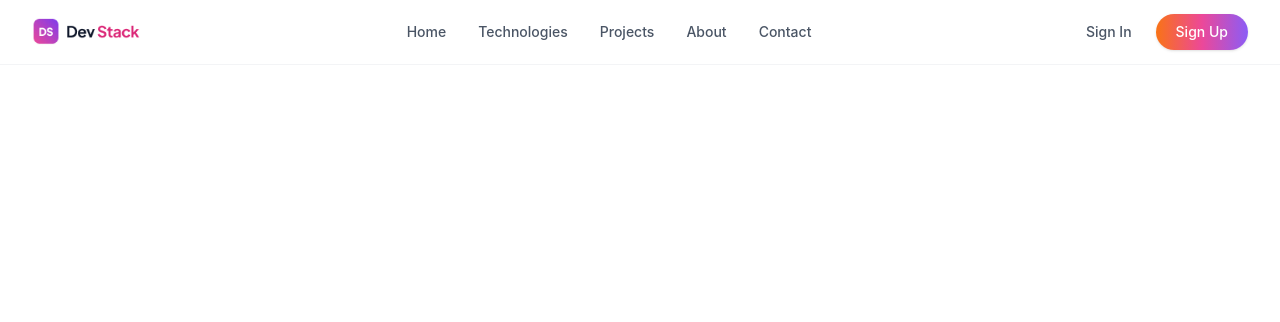
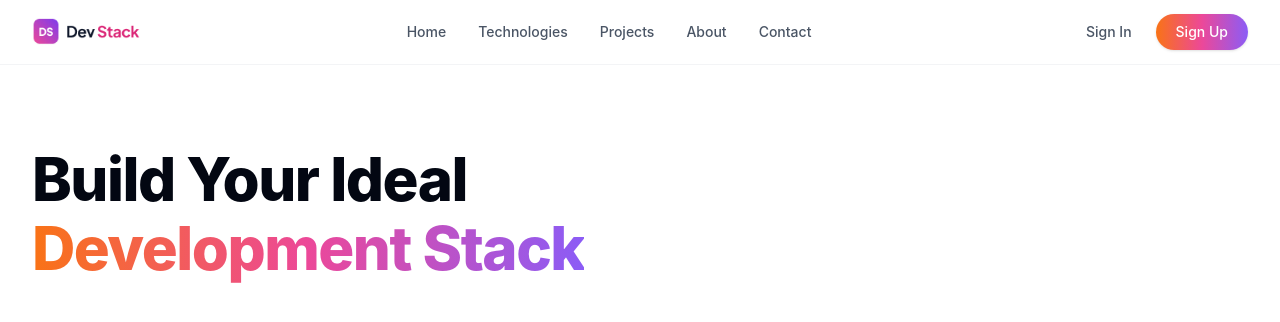
Before and after one commit to limon-hasan/React-final-project-PH-Final-Assignment, a React (Vite) app: page / in a window 1280 px wide. Shown: the top 322 px of the page. Built offline with nearby package versions, Linux system fonts and the light colour scheme.

Commit message:
feat: add hero section two-tone heading

```diff
--- a/src/App.tsx
+++ b/src/App.tsx
@@ -1,10 +1,13 @@
+import Banner from "./components/Banner";
 import Navbar from "./components/Navbar"
 
 function App() {
 
   return (
-    <Navbar>
-    </Navbar>
+    <>
+    <Navbar/>
+    <Banner/>
+    </>
   );
 }
 
--- /dev/null
+++ b/src/components/Banner.tsx
@@ -0,0 +1,20 @@
+const Banner = () => {
+  return (
+    <section className="py-12 md:py-20">
+      <div className="container mx-auto px-4 md:px-8">
+        {/* Left Content Area */}
+        <div className="max-w-xl">
+          {/* Two-tone Heading */}
+          <h1 className="text-4xl sm:text-5xl lg:text-6xl font-extrabold tracking-tight text-gray-950 leading-[1.15]">
+            Build Your Ideal{" "}
+            <span className="text-brand-gradient block sm:inline">
+              Development Stack
+            </span>
+          </h1>
+        </div>
+      </div>
+    </section>
+  );
+};
+
+export default Banner;
```
